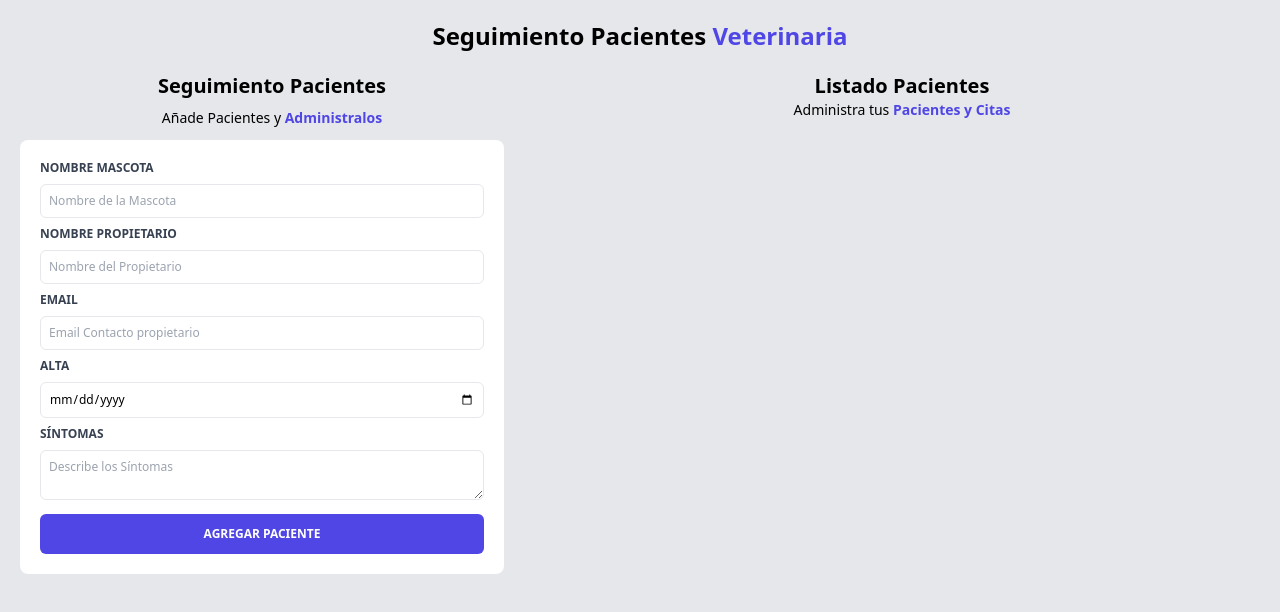
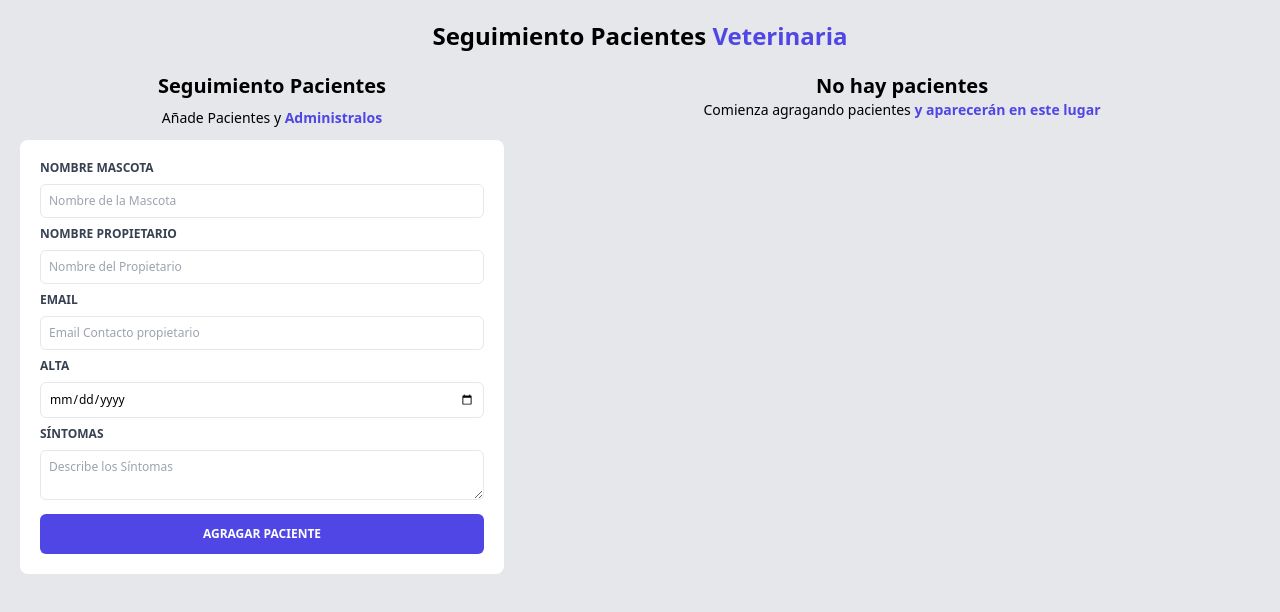
Before and after one commit to Paola-More22/citas-react, a React (Vite) app: page / in a window 1280 px wide. Shown: the top 612 px of the page. Built offline with nearby package versions, Linux system fonts and the light colour scheme.

Commit message:
Agregando localstorage

```diff
--- a/src/App.jsx
+++ b/src/App.jsx
@@ -1,4 +1,4 @@
-import { useState } from "react"
+import { useState, useEffect } from "react"
 import Formulario from "./components/Formulario"
 import Header from "./components/Header"
 import ListadoPacientes from "./components/ListadoPacientes"
@@ -6,6 +6,20 @@
 function App() {
 
   const [pacientes, setPacientes] = useState([]);
+  const [paciente, setPaciente] = useState({});
+
+  useEffect(() => {
+
+  }, []);
+
+  useEffect(() => {
+    localStorage.setItem("pacientes", JSON.stringify(pacientes));
+  }, [pacientes]);
+
+  const eliminarPaciente = id => {
+    const pacientesActualizados = pacientes.filter( paciente => paciente.id !== id)
+    setPacientes(pacientesActualizados)
+  }
 
   return (
     <div className="container mx-auto mt-5">
@@ -14,9 +28,13 @@
         <Formulario
           pacientes={pacientes}
           setPacientes={setPacientes}
+          paciente={paciente}
+          setPaciente={setPaciente}
         />
         <ListadoPacientes
           pacientes={pacientes}
+          setPaciente={setPaciente}
+          eliminarPaciente={eliminarPaciente}
         />
       </div>
     </div>
--- a/src/components/Formulario.jsx
+++ b/src/components/Formulario.jsx
@@ -1,7 +1,7 @@
 import {useState, useEffect} from 'react'
 import Error from './Error';
 
-const Formulario = ({ pacientes, setPacientes }) => {
+const Formulario = ({ pacientes, setPacientes, paciente, setPaciente }) => {
 
     const [nombre, setNombre] = useState("");
     const [propietario, setPropietario] = useState("");
@@ -10,6 +10,24 @@
     const [sintomas, setSintomas] = useState("");
 
     const [error, setError] = useState(false);
+
+    useEffect(() => {
+        if(Object.keys(paciente).length > 0){
+            setNombre(paciente.nombre)
+            setPropietario(paciente.propietario)
+            setEmail(paciente.email)
+            setAlta(paciente.alta)
+            setSintomas(paciente.sintomas)
+        }
+    }, [paciente])
+
+    const generarId = () => {
+        const random = Math.random().toString(36).substring(2);
+        const fecha = Date.now().toString(36)
+
+        return random + fecha
+
+    }
 
     const handleSubmit = (e) => {
         e.preventDefault();
@@ -29,10 +47,21 @@
             propietario,
             email,
             alta,
-            sintomas
+            sintomas,
         };
 
-        setPacientes([...pacientes, objetoPaciente]);
+        if(paciente.id){
+            // Editando el registro
+            objetoPaciente.id = paciente.id
+            const pacientesActualizados = pacientes.map(PacienteState => PacienteState.id === paciente.id ? objetoPaciente : PacienteState)
+            setPacientes(pacientesActualizados);
+            setPaciente({})
+
+        } else {
+            // Nuevo resgistro
+            objetoPaciente.id = generarId();
+            setPacientes([...pacientes, objetoPaciente]);
+        }
 
         //Reiniciando formulario
         setNombre("")
@@ -127,7 +156,7 @@
                     type="submit"
                     className="bg-indigo-600 w-full p-3 text-white uppercase font-bold text-xs
                     hover:bg-indigo-700 cursor-pointer rounded-md"
-                    value="Agregar Paciente"
+                    value={paciente.id ? "Editar Paciente" : "Agragar Paciente"}
                 />
             </form>
         </div>
--- a/src/components/ListadoPacientes.jsx
+++ b/src/components/ListadoPacientes.jsx
@@ -1,22 +1,35 @@
 import Paciente from "./Paciente"
 
+const ListadoPacientes = ({pacientes, setPaciente, eliminarPaciente}) => {
 
-const ListadoPacientes = ({pacientes}) => {
     return (
         <div className="md:w-1/2 lg:w-3/5 md:h-screen overflow-y-scroll ml-0 mr-0">
 
+            {pacientes && pacientes.length ? (
+                <>
                     <h2 className="font-black text-xl text-center">Listado Pacientes</h2>
-
                     <p className="text-sm text-center mb-3">
                         Administra tus {" "}
                         <span className="text-indigo-600 font-bold">Pacientes y Citas</span>
                     </p>
 
-            { pacientes.map( ( paciente, index) =>
+                    { pacientes.map( ( paciente ) =>
                         <Paciente
-                key={index}
+                            key={paciente.id}
                             paciente={paciente}
+                            setPaciente={setPaciente}
+                            eliminarPaciente={eliminarPaciente}
                         />
+                    )}
+                </>
+            ):(
+                <>
+                    <h2 className="font-black text-xl text-center">No hay pacientes</h2>
+                        <p className="text-sm text-center mb-3">
+                            Comienza agragando pacientes {" "}
+                            <span className="text-indigo-600 font-bold">y aparecerán en este lugar </span>
+                        </p>
+                </>
             )}
 
 
--- a/src/components/Paciente.jsx
+++ b/src/components/Paciente.jsx
@@ -1,6 +1,15 @@
-const Paciente = ({paciente}) => {
 
-    const { nombre, propietario, email, alta, sintomas} = paciente
+const Paciente = ({paciente, setPaciente, eliminarPaciente}) => {
+
+    const { nombre, propietario, email, alta, sintomas, id} = paciente
+
+    const handleEliminar = () => {
+       const respuesta = confirm("Deseas eliminar este paciente");
+
+       if(respuesta) {
+           eliminarPaciente(id)
+       }
+    }
 
     return (
         <div className="m-5 bg-white shadow-md px-5 py-4 rounded-lg">
@@ -19,6 +28,21 @@
             <p className="font-bold mb-3 text-gray-700 uppercase text-xs">Síntomas: {" "}
                 <span className="font-normal normal-case text-xs">{sintomas}</span>
             </p>
+            <div className="flex justify-between mt-10">
+                <button
+                    type="button"
+                    className="py-2 px-10 bg-indigo-600 hover:bg-indigo-700 text-white font-bold uppercase text-xs rounded-md"
+                    onClick={() => setPaciente(paciente)}>
+                    Editar
+                </button>
+                <button
+                    type="button"
+                    className="py-2 px-10 bg-red-700 hover:bg-red-800 text-white font-bold uppercase text-xs rounded-md"
+                    onClick={handleEliminar}>
+
+                    Eliminar
+                </button>
+            </div>
         </div>
 
     )
```
Lines whose indentation alone changed are shown as unchanged.
